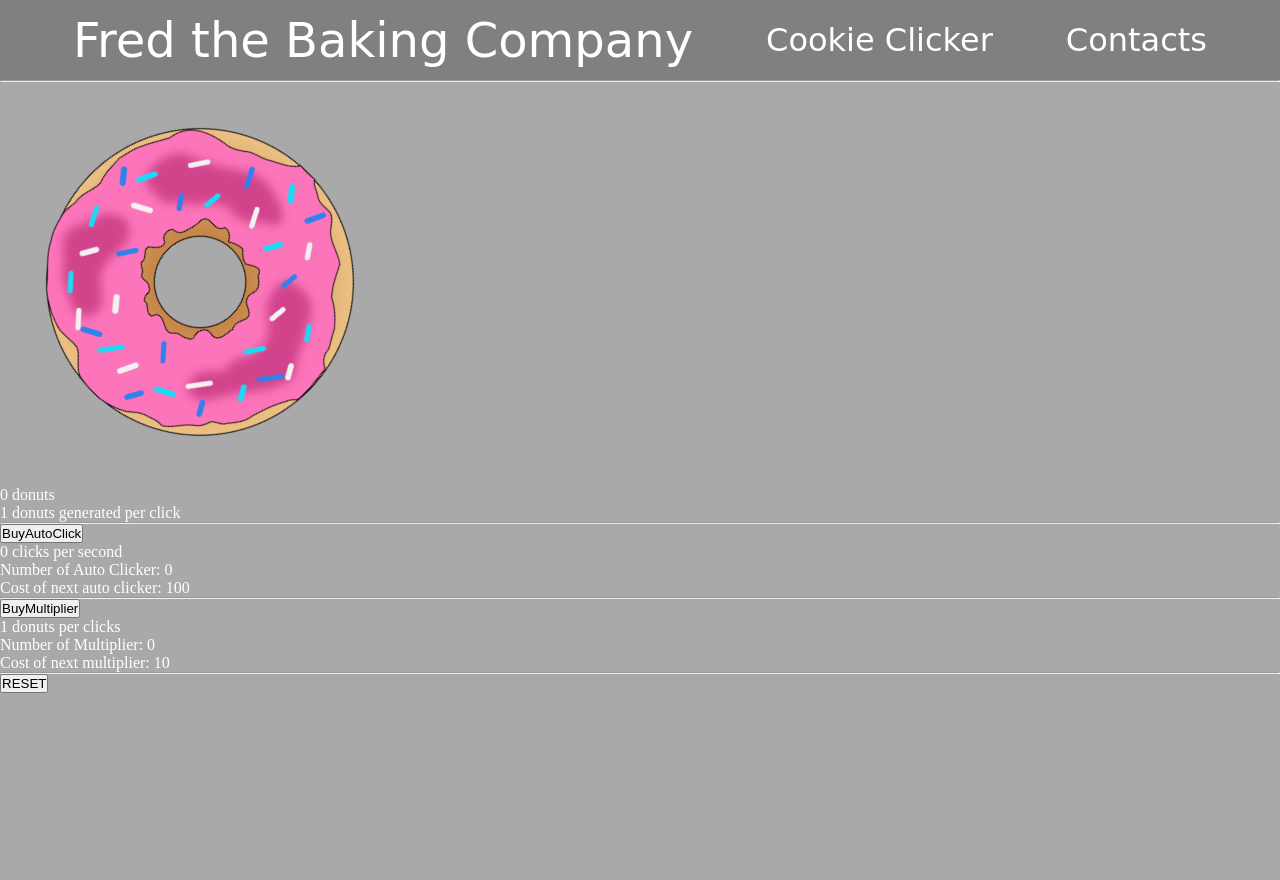
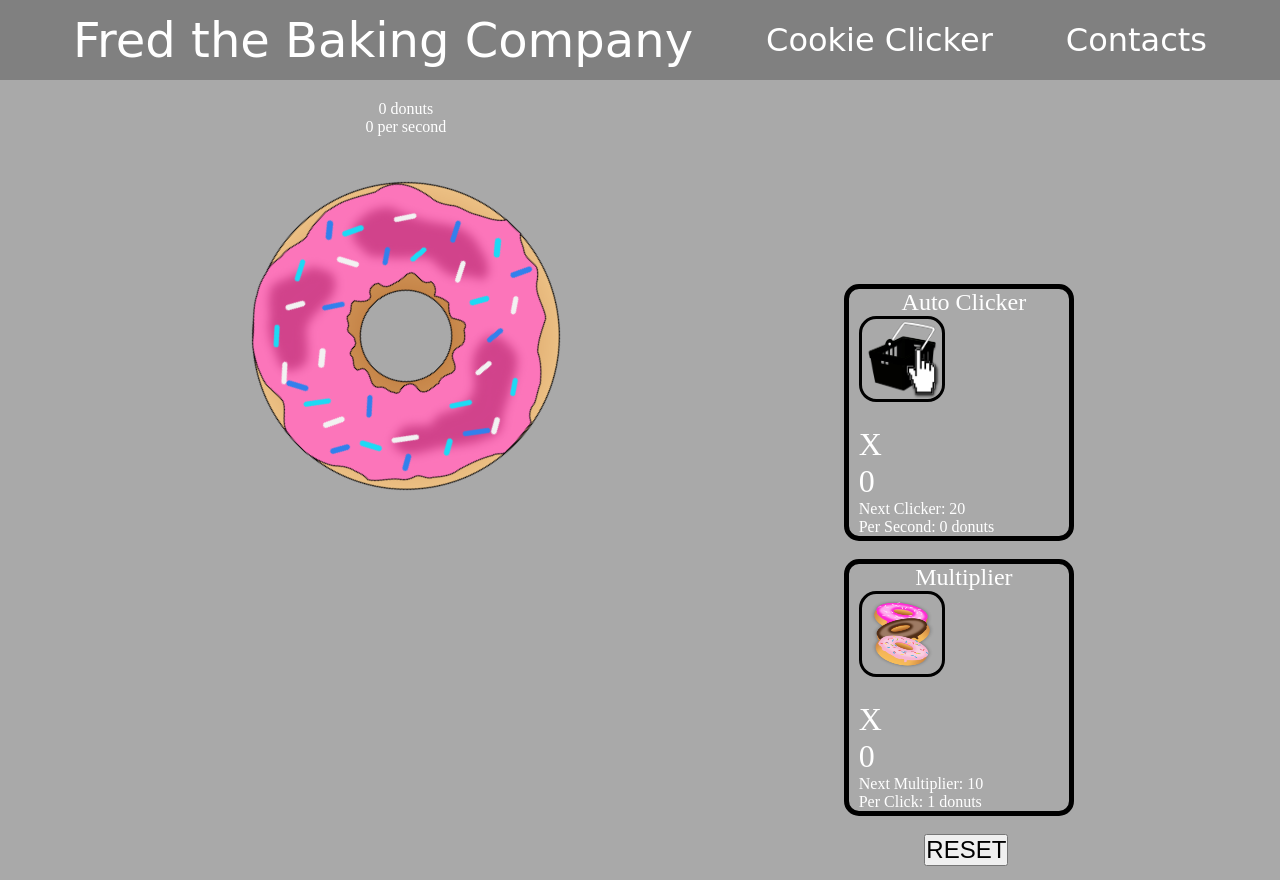
Before and after one commit to 2022-Summer-Cohort/donut-maker-anishgh94, a website built with Parcel: page index.html in a window 1280 px wide. Before the commit the page ends 800 px from the top, so only its background shows below. Built offline with nearby package versions, Linux system fonts and the light colour scheme.

Commit message:
Everything is completed, finishing visual touches remaining

```diff
--- a/DonutMaker.js
+++ b/DonutMaker.js
@@ -53,9 +53,13 @@ class DonutMaker {
 
     totalDonutsPerSecondToShow() {
         let multiplierVal = this.donutsMultipliedPerClicks();
-        if (this._autoClickers == 0) {
+        if (this._autoClickers == 0 && this._multiplier == 0) {
+            return 0;
+        }
+        else if (this._autoClickers == 0) {
             return parseFloat(Math.pow(1.2, this._multiplier).toFixed(4));
-        } else {
+        }
+        else {
             return parseFloat((multiplierVal * this._autoClickers).toFixed(4));
         }
     }
--- a/index.html
+++ b/index.html
@@ -14,7 +14,7 @@
     <header>
       <nav class="navigationBar">
         <div class="dropdown">
-          <span class = "company">Fred the Baking Company</span>
+          <span class="company">Fred the Baking Company</span>
           <div class="dropdown-content-company">
             <p>This is where the information about the company will go
               Lorem, ipsum dolor sit amet consectetur adipisicing elit. Beatae blanditiis fugiat ratione nam? Dolorem,
@@ -24,51 +24,52 @@
           </div>
         </div>
         <div class="dropdown">
-          <span class = "inspiration"><a href="https://orteil.dashnet.org/cookieclicker/" target="blank">Cookie Clicker</a></span>
+          <span class="inspiration"><a href="https://orteil.dashnet.org/cookieclicker/" target="blank">Cookie
+              Clicker</a></span>
           <div class="dropdown-content-inspiration">
             <p>The inspiration for this game</p>
           </div>
         </div>
         <div class="dropdown">
-          <span class = "contacts">Contacts</span>
+          <span class="contacts">Contacts</span>
           <div class="dropdown-content-contacts">
             <p>LinkedIN</p>
             <p>GitHub</p>
             <p>Portfolio</p>
           </div>
         </div>
-
       </nav>
     </header>
-    <hr>
 
     <main>
       <section id="donutMaker">
-        <img id="donutImg" src="/donut.png"  height="400" width="400"/>
         <p id="donutAmountMsg">0 donuts</p>
         <p id="totalDonutsPerSecond">Total number of donuts being generated</p>
+        <img id="donutImg" src="/donut.png" height="400" width="400" />
       </section>
-      <hr>
 
+      <div class="otherElements">
         <section id="autoClicker">
-        <button id="autoClickBtn">BuyAutoClick</button>
-        <p id="autoClicksPerSecond">0 clicks per second</p>
-        <p id="numberOfAutoClickers">Number of Auto Clicker: 0</p>
-        <p id="costOfAutoClicker">Cost of next auto clicker: 100</p>
+          <p id = "autoClickerText">Auto Clicker</p>
+          <img id = "autoClickImg" src="/autoclicker.png" height="80" width="80">
+          <p id="numberOfAutoClickers">X 0</p>
+          <p id="costOfAutoClicker">Next Clicker: 20</p>
+          <p id="autoClicksPerSecond">Per Second: 0 donuts</p>
         </section>
-      <hr>
-
+        <br>
         <section id="multiplier">
-        <button id="multiplierBtn">BuyMultiplier</button>
-        <p id="multiplierPerClick">1 donuts per clicks</p>
-        <p id="numberOfMultiplier">Number of Multiplier: 0</p>
-        <p id="costOfMultiplier">Cost of next multiplier: 10</p>
+          <p id = "multiplierText">Multiplier</p>
+          <img id = "multiplierImg"src="/finalmultiplier.png" height="80" width="80">
+          <p id="numberOfMultiplier">X 0</p>
+          <p id="costOfMultiplier">Next Multiplier: 10</p>
+          <p id="multiplierPerClick">Per Click: 1 donuts</p>
         </section>
-      <hr>
-
+        <br>
         <section id="reset">
           <button id="resetBtn">RESET</button>
         </section>
+      </div>
+
     </main>
   </div>
   <script src="./index.js" type="module"></script>
--- a/index.js
+++ b/index.js
@@ -12,33 +12,33 @@ const costOfMultiplierEl = document.querySelector("#costOfMultiplier");
 const donut = new DonutMaker(0, 0, 0);
 
 const totalDonutsPerSecondToShowEl = document.querySelector("#totalDonutsPerSecond");
-totalDonutsPerSecondToShowEl.innerText = donut.totalDonutsPerSecondToShow() + " donuts generated per click";
+totalDonutsPerSecondToShowEl.innerText = 0 + " per second";
 
 const donutMakerBtn = document.querySelector("#donutImg");
 donutMakerBtn.addEventListener("click", () => {
   donut.makeDonuts();
   numberOfDonutsEl.innerText = donut.donuts + " donuts";
-  totalDonutsPerSecondToShowEl.innerText = donut.totalDonutsPerSecondToShow() + " donuts generated per click";
+  totalDonutsPerSecondToShowEl.innerText = donut.totalDonutsPerSecondToShow() + " per second";
 })
 
-const autoClickerBtn = document.querySelector("#autoClickBtn");
+const autoClickerBtn = document.querySelector("#autoClicker");
 autoClickerBtn.addEventListener("click", () => {
   donut.buyAutoClicker();
-  autoClicksPerSecondEl.innerText = donut.autoClickers + " clicks per second";
-  numberOfAutoClickersEl.innerText = "Number of Auto Clicker: " + donut.autoClickers;
-  costOfAutoClickersEl.innerText = "Cost of next auto clicker: " + donut.autoClickersCost;
+  autoClicksPerSecondEl.innerText = "Per Second: " + donut.autoClickers + " donuts";
+  numberOfAutoClickersEl.innerText = "X " + donut.autoClickers;
+  costOfAutoClickersEl.innerText = "Next Clicker: " + donut.autoClickersCost;
   numberOfDonutsEl.innerText = donut.donuts + " donuts";
-  totalDonutsPerSecondToShowEl.innerText = donut.totalDonutsPerSecondToShow() + " donuts generated per click";
+  totalDonutsPerSecondToShowEl.innerText = donut.totalDonutsPerSecondToShow() + " per second";
 })
 
-const multiplierBtn = document.querySelector("#multiplierBtn");
+const multiplierBtn = document.querySelector("#multiplier");
 multiplierBtn.addEventListener("click", () => {
   donut.buyMultiplier();
-  multiplierPerClickEl.innerText = donut.donutsMultipliedPerClicks() + " donuts per clicks";
-  numberOfMultiplierEl.innerText = "Number of Multiplier: " + donut.multiplier;
-  costOfMultiplierEl.innerText = "Cost of next multiplier: " + donut.multiplierCost;
+  multiplierPerClickEl.innerText = "Per Click: " + donut.donutsMultipliedPerClicks() + " donuts";
+  numberOfMultiplierEl.innerText = "X " + donut.multiplier;
+  costOfMultiplierEl.innerText = "Next Multiplier: " + donut.multiplierCost;
   numberOfDonutsEl.innerText = donut.donuts + " donuts";
-  totalDonutsPerSecondToShowEl.innerText = donut.totalDonutsPerSecondToShow() + " donuts generated per click";
+  totalDonutsPerSecondToShowEl.innerText = donut.totalDonutsPerSecondToShow() + " per second";
 })
 
 setInterval(() => {
@@ -46,11 +46,11 @@ setInterval(() => {
   numberOfDonutsEl.innerText = donut.donuts + " donuts";
 }, 1000);
 
-const resetEl = document.querySelector("#resetBtn");
+const resetEl = document.querySelector("#reset");
 resetEl.addEventListener("click", () => {
   donut.resetAll();
   numberOfDonutsEl.innerText = donut.donuts + " donuts";
-  totalDonutsPerSecondToShowEl.innerText = donut.totalDonutsPerSecondToShow() + " donuts generated per click";
+  totalDonutsPerSecondToShowEl.innerText = 0 + " per second";
   autoClicksPerSecondEl.innerText = donut.autoClickers + " clicks per second";
   numberOfAutoClickersEl.innerText = "Number of Auto Clicker: " + donut.autoClickers;
   costOfAutoClickersEl.innerText = "Cost of next auto clicker: " + donut.autoClickersCost;
--- a/style.css
+++ b/style.css
@@ -1,4 +1,4 @@
-*{
+* {
   margin: 0;
   padding: 0;
 }
@@ -18,6 +18,7 @@ header {
   background-color: grey;
   height: 5rem;
 }
+
 .navigationBar {
   height: 5rem;
   display: flex;
@@ -27,61 +28,68 @@ header {
 }
 
 .dropdown {
-  position:relative;
+  position: relative;
   display: inline-block;
 }
 
 .company {
   font-size: 3rem;
-  font-family:cursive;
+  font-family: cursive;
 }
+
 .dropdown-content-company {
   display: none;
   position: absolute;
   background-color: black;
   min-width: 200px;
-  box-shadow: 0px 8px 16px 0px rgba(0,0,0,0.2);
+  box-shadow: 0px 8px 16px 0px rgba(0, 0, 0, 0.2);
   padding: 12px 16px;
   z-index: 1;
 }
+
 .dropdown:hover .dropdown-content-company {
   display: block;
 }
 
 .inspiration {
   font-size: 2rem;
-  font-family:cursive;
+  font-family: cursive;
 }
-.inspiration a{
+
+.inspiration a {
   text-decoration: none;
   color: white;
 }
+
 .dropdown-content-inspiration {
   display: none;
   position: absolute;
   background-color: black;
   min-width: 200px;
-  box-shadow: 0px 8px 16px 0px rgba(0,0,0,0.2);
+  box-shadow: 0px 8px 16px 0px rgba(0, 0, 0, 0.2);
   padding: 12px 16px;
   z-index: 1;
 }
+
 .dropdown:hover .dropdown-content-inspiration {
   display: block;
 }
 
-.contacts{
+.contacts {
   font-size: 2rem;
-  font-family:cursive;
+  font-family: cursive;
 }
+
 .dropdown-content-contacts {
   display: none;
   position: absolute;
   background-color: black;
   min-width: 80px;
-  box-shadow: 0px 8px 16px 0px rgba(0,0,0,0.2);
+  box-shadow: 0px 8px 16px 0px rgba(0, 0, 0, 0.2);
   padding: 12px 16px;
   z-index: 1;
 }
+
 .dropdown:hover .dropdown-content-contacts {
   display: block;
 }
@@ -97,5 +105,83 @@ header {
   to {
     transform: rotate(359deg);
   }
+}
 
+main {
+  width: 100%;
+  height: 100vh;
+  display: flex;
+  justify-content: space-evenly;
+  align-items: center;
 }
+
+#donutMaker{
+  /* background-color: red; */
+  margin-bottom: 20rem;
+  justify-content: center;
+  text-align: center;
+}
+
+
+.otherElements{
+  display: flex;
+  flex-direction: column;
+  width: 18%;
+  height: 25%;
+  justify-content: center;
+  padding-left: 2rem;
+  padding-bottom: 15%;
+  justify-content: space-around;
+}
+#autoClicker{
+  border-style: solid;
+  border-radius: 15px;
+  border-width: 5px;
+  border-color: black;
+  padding-left: 10px;
+}
+#autoClickImg {
+  border-style: solid;
+  border-radius: 20%;
+  border-color: black;
+}
+#autoClickerText {
+  text-align: center;
+  font-size: 24px;
+}
+#numberOfAutoClickers{
+  font-size: 2rem;
+  float: right;
+  margin-right: 180px;
+  margin-top: 20px;
+}
+
+#multiplier {
+  border-style: solid;
+  border-radius: 15px;
+  border-width: 5px;
+  border-color: black;
+  padding-left: 10px;
+}
+#multiplierImg{
+  border-style: solid;
+  border-radius: 20%;
+  border-color: black;
+}
+#multiplierText {
+  text-align: center;
+  font-size: 24px;
+}
+#numberOfMultiplier{
+  font-size: 2rem;
+  float: right;
+  margin-right: 180px;
+  margin-top: 20px;
+}
+
+#reset{
+  padding-left: 35%;
+}
+#resetBtn {
+  font-size: 24px;
+}
```
Also changed, not shown: autoclicker.png (added), finalmultiplier.png (added). Lines whose indentation alone changed are shown as unchanged.
